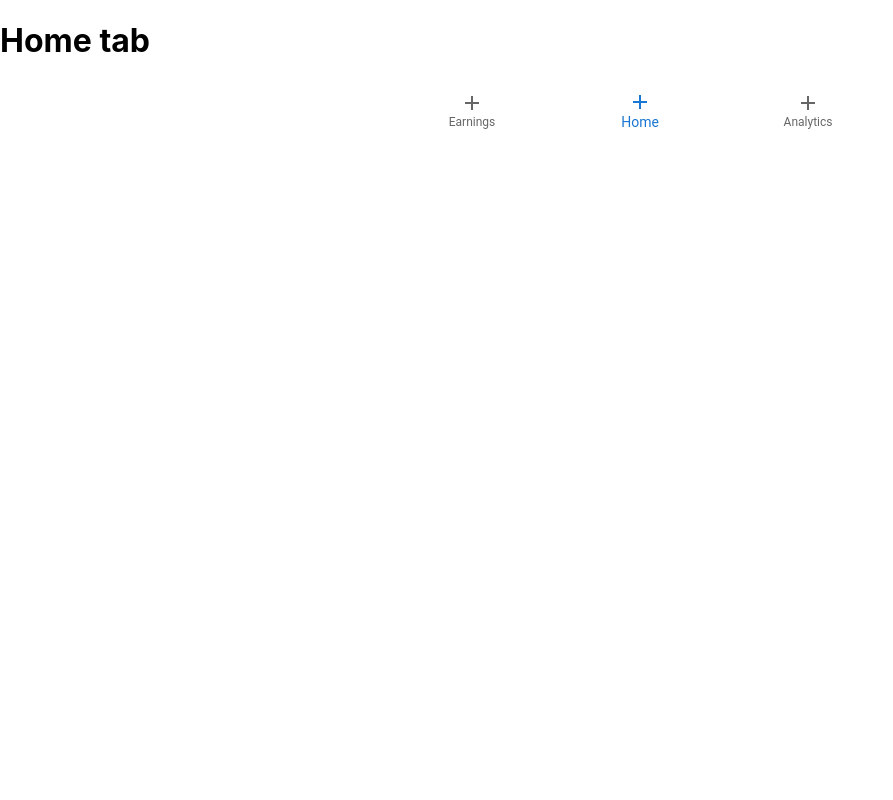
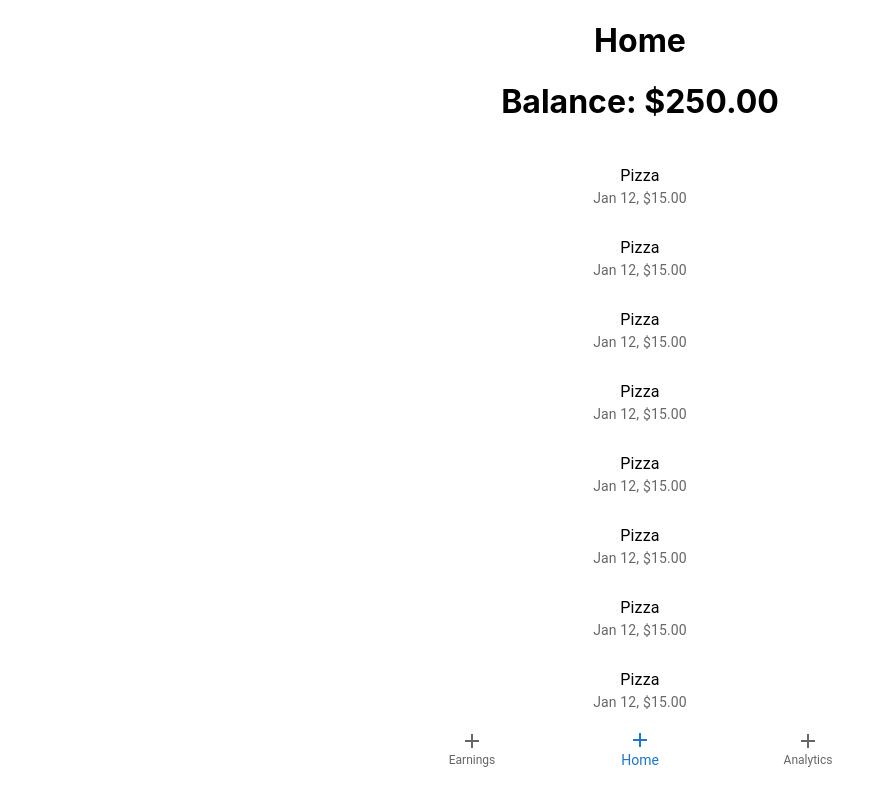
Before and after one commit to varunks99/cardio, a React (Create React App) app: page / in a window 1280 px wide. Shown: the whole page, without its empty margins (0-893 px from the left). Built offline with nearby package versions, Linux system fonts and the light colour scheme.

Commit message:
works but css is digusting

```diff
--- a/src/App.js
+++ b/src/App.js
@@ -2,6 +2,7 @@ import logo from './logo.svg';
 import './App.css';
 import SignUp from './components/SignUp/SignUp';
 import SignIn from './components/SignIn/Sign';
+
 
 
 import { Navigation } from './components/Navigation';
@@ -9,15 +10,23 @@ import { Earnings } from './components/Earnings';
 import { Home } from './components/Home';
 import { Analytics } from './components/Analytics';
 import { useState } from 'react';
+import { Box } from '@mui/material';
 
 function App() {
   const [tab, setTab] = useState(1)
 
   return <>
-      { (tab == 0) && <Earnings /> }
-      { (tab == 1) && <Home /> }
-      { (tab == 2) && <Analytics /> }
-      <Navigation tab={tab} setTab={setTab} />
+    <Box sx={ {
+      height: "90vh",
+      overflowY: "scroll"
+    } }>
+        { (tab == 0) && <Earnings /> }
+        { (tab == 1) && <Home /> }
+        { (tab == 2) && <Analytics /> }
+    </Box>
+    <Navigation tab={tab} setTab={setTab} sx={{
+      height: "10vh"
+    }} />
   </>
 }
 
--- a/src/components/Home.js
+++ b/src/components/Home.js
@@ -1,3 +1,92 @@
+import { Box, List, ListItem, ListItemText } from "@mui/material"
+
+const Transaction = ({ type, date, name, amount }) => {
+    return <ListItem
+        key={type+date+name+amount}
+        sx={{ textAlign: "center",
+    }}
+    >
+        <ListItemText primary={name} secondary={date + ", " + amount} />
+
+    </ListItem>
+}
+
 export const Home = () => {
-    return <h1>Home tab</h1>
+    const hardcodeTransactions = [
+        {
+            type: "Payment",
+            date: "Jan 12",
+            name: "Pizza",
+            amount: "$15.00"
+        },
+        {
+            type: "Payment",
+            date: "Jan 12",
+            name: "Pizza",
+            amount: "$15.00"
+        },
+        {
+            type: "Payment",
+            date: "Jan 12",
+            name: "Pizza",
+            amount: "$15.00"
+        },
+        {
+            type: "Payment",
+            date: "Jan 12",
+            name: "Pizza",
+            amount: "$15.00"
+        },
+        {
+            type: "Payment",
+            date: "Jan 12",
+            name: "Pizza",
+            amount: "$15.00"
+        },
+        {
+            type: "Payment",
+            date: "Jan 12",
+            name: "Pizza",
+            amount: "$15.00"
+        },
+        {
+            type: "Payment",
+            date: "Jan 12",
+            name: "Pizza",
+            amount: "$15.00"
+        },
+        {
+            type: "Payment",
+            date: "Jan 12",
+            name: "Pizza",
+            amount: "$15.00"
+        },
+        {
+            type: "Payment",
+            date: "Jan 12",
+            name: "Pizza",
+            amount: "$15.00"
+        },
+        {
+            type: "Payment",
+            date: "Jan 12",
+            name: "Pizza",
+            amount: "$15.00"
+        },
+
+    ]
+
+    return  <Box sx={{
+        mx: "auto",
+        width: 450,
+        textAlign: "center"
+    }}>
+        <h1>Home</h1>
+        <h1>Balance: $250.00</h1>
+        <List>
+            { hardcodeTransactions.map(data =>
+                <Transaction type={data.type} date={data.date} name={data.name} amount={data.amount} />
+            ) }
+        </List>
+    </Box>
 }
```
